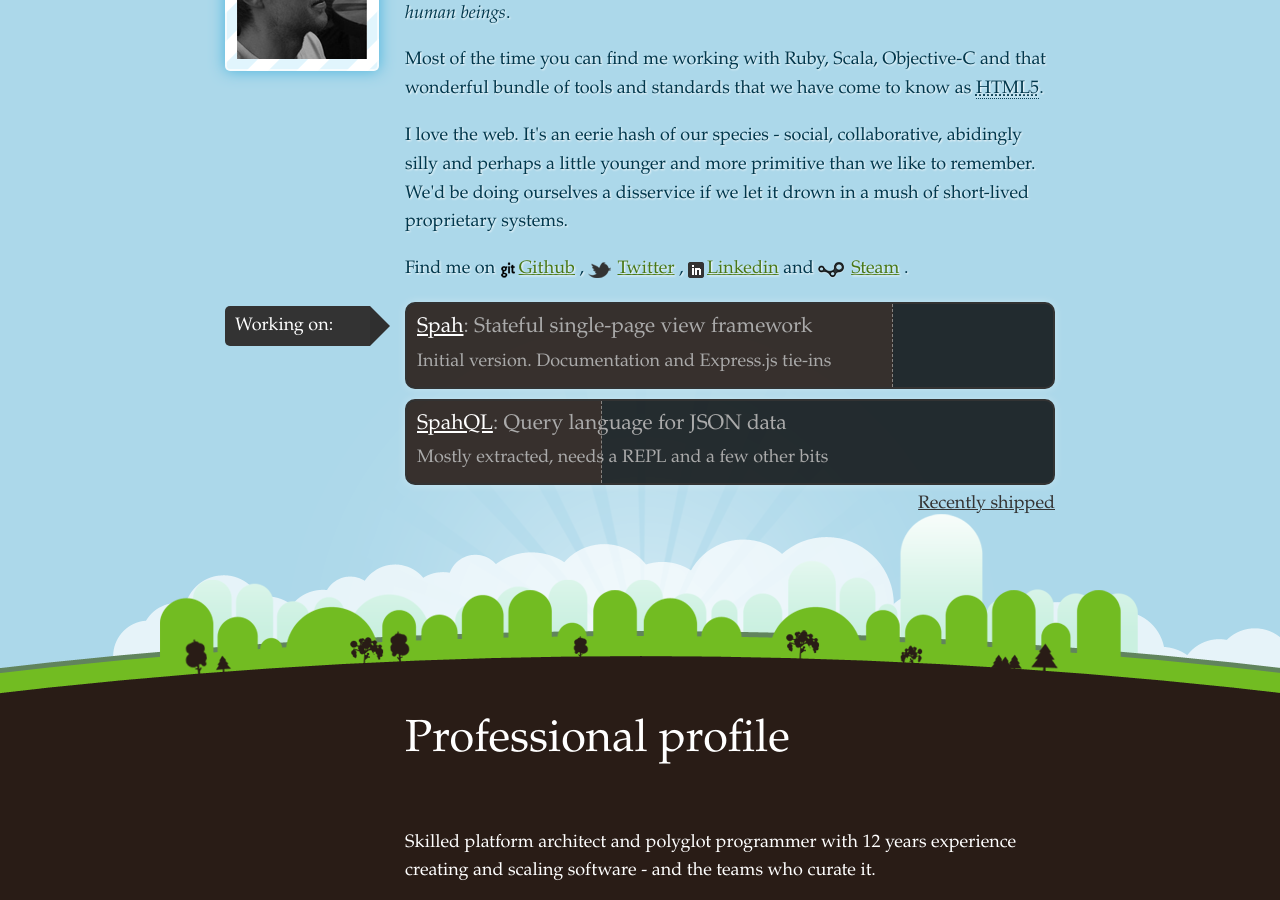
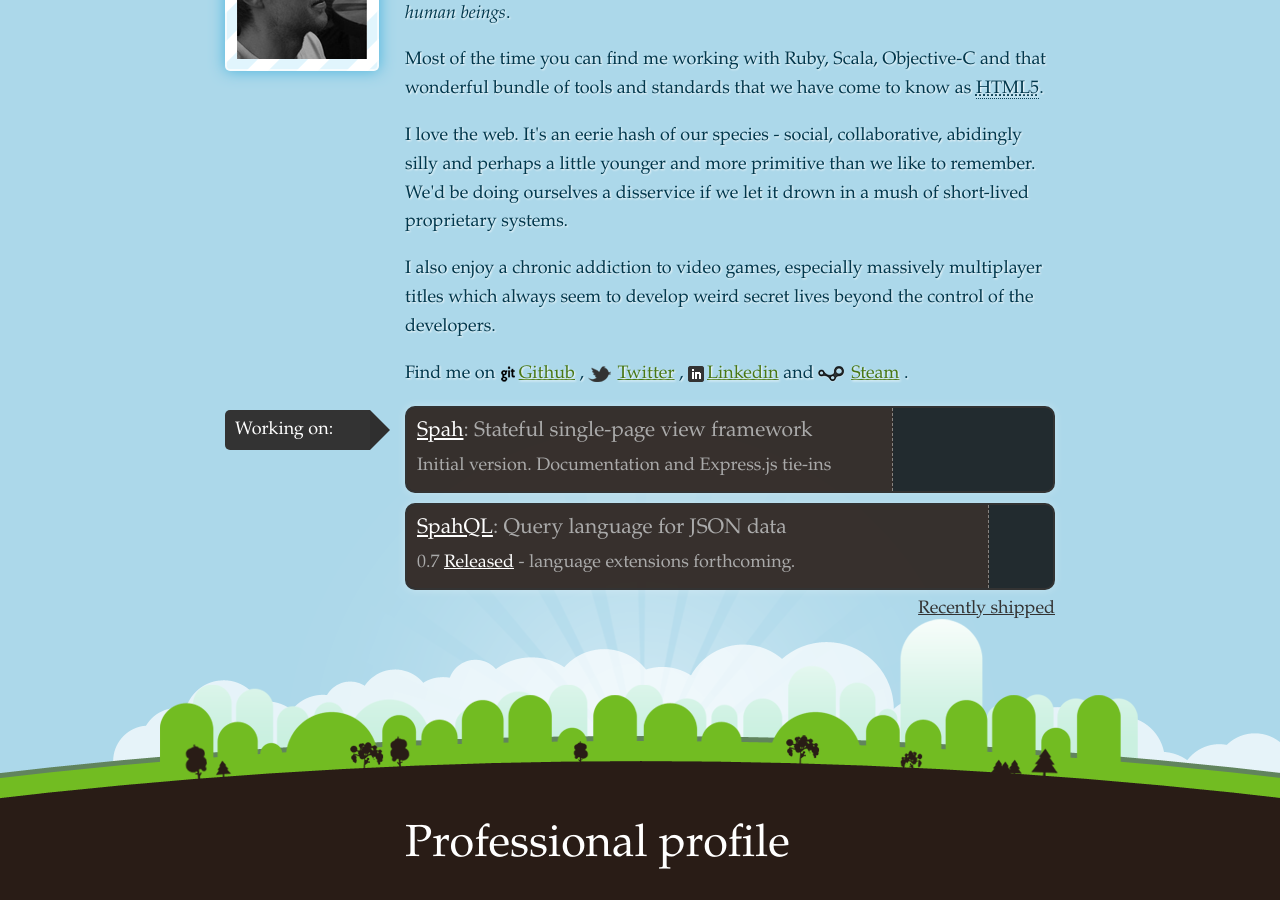
Before and after one commit to julesfern/angryamoeba.co.uk, a Jekyll site: the page built from src/about.html, in a window 1280 px wide and 900 px high, scrolled down 309 px. Built offline with Jekyll 4.4.1, drawn with Linux system fonts in a browser that asks for light colours; nearby versions of some CDN libraries.

```diff
--- a/src/_includes/projects.html
+++ b/src/_includes/projects.html
@@ -14,8 +14,8 @@
         <a href="https://github.com/danski/spahql">SpahQL</a>:
         Query language for JSON data
       </h3>
-      <p class="wip-task">Mostly extracted, needs a REPL and a few other bits</p>
-      <span class="progress" data-progress="30%"></span>
+      <p class="wip-task">0.7 <a href="/spahql-announce">Released</a> - language extensions forthcoming.</p>
+      <span class="progress" data-progress="90%"></span>
     </li>
   </ul>
   <a href="#departures-shipped" class="departure-disclose show-departed">Recently shipped</a>
--- a/src/about.html
+++ b/src/about.html
@@ -31,6 +31,10 @@ navigation: about
 	   		<p>
 	   			I love the web. It's an eerie hash of our species - social, collaborative, abidingly silly and perhaps a little younger and more primitive than we like to remember. We'd be doing ourselves a disservice if we let it drown in a mush of short-lived proprietary
 	   			systems.
+	   		</p>
+
+	   		<p>
+	   			I also enjoy a chronic addiction to video games, especially massively multiplayer titles which always seem to develop weird secret lives beyond the control of the developers.
 	   		</p>
 
 	   		<ol class="links">
```
Also changed, not shown: src/_posts/2012-05-19-spahql-announce.mdown (added, +33 -0 lines), src/_posts/2012-04-27-nav-js-multidoc-support.mdown (renamed from src/_posts/2012-05-27-nav-js-multidoc-support.mdown).
